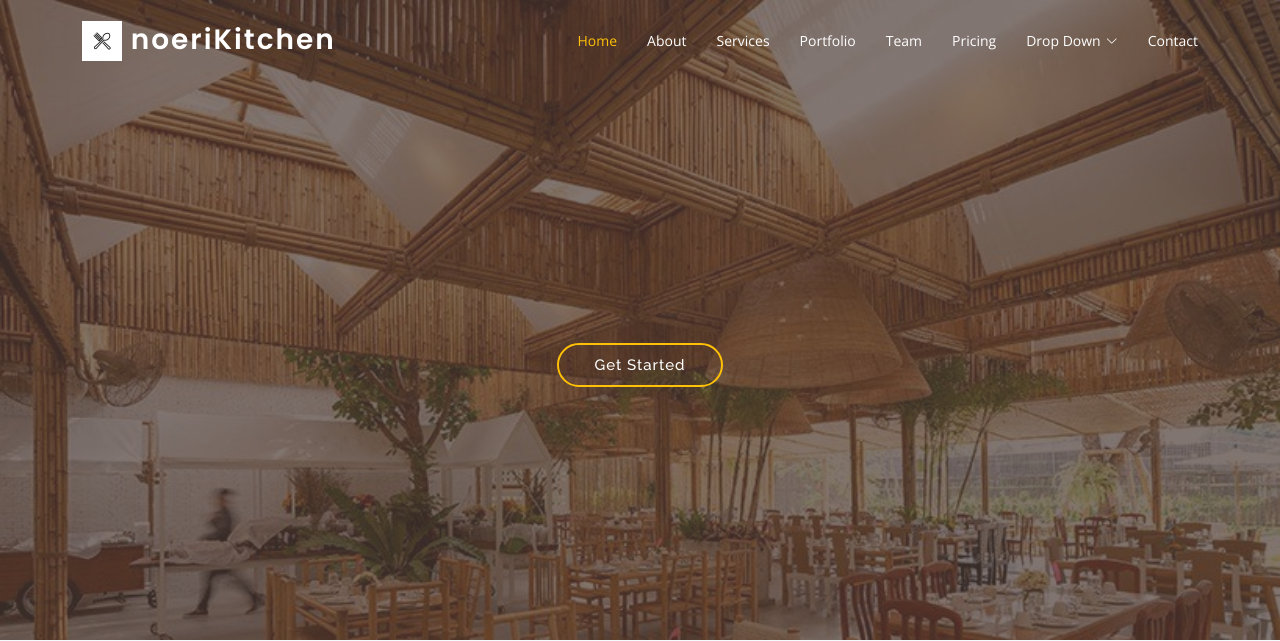
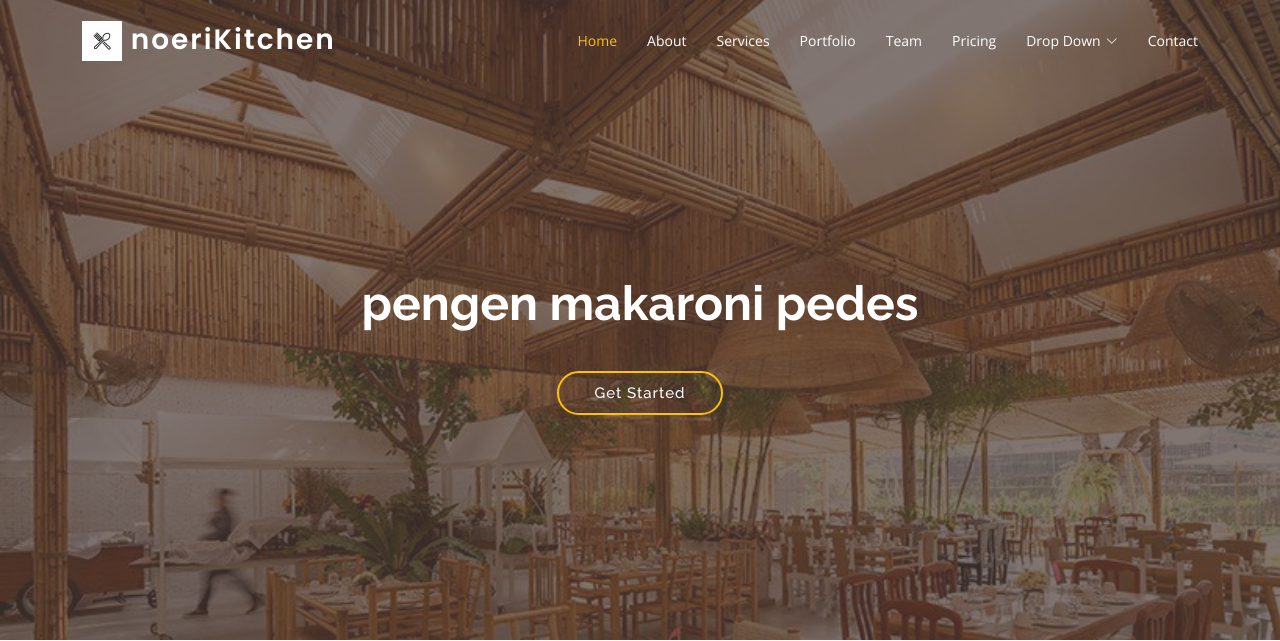
Before and after one commit to rifasania/noeri, a CodeIgniter app: page /noeri/ in a window 1280 px wide. Shown: the top 641 px of the page. Run offline with CodeIgniter, Linux system fonts and the light colour scheme.

Commit message:
makaroni

```diff
--- a/application/views/V_Noeri.php
+++ b/application/views/V_Noeri.php
@@ -87,6 +87,7 @@ defined('BASEPATH') OR exit('No direct script access allowed');
   <section id="hero" class="d-flex align-items-center justify-content-center">
     <div class="container position-relative">
  <!-- komen -->
+ <h1>pengen makaroni pedes</h1>
       <a href="#about" class="btn-get-started scrollto">Get Started</a>
     </div>
   </section><!-- End Hero -->
```
